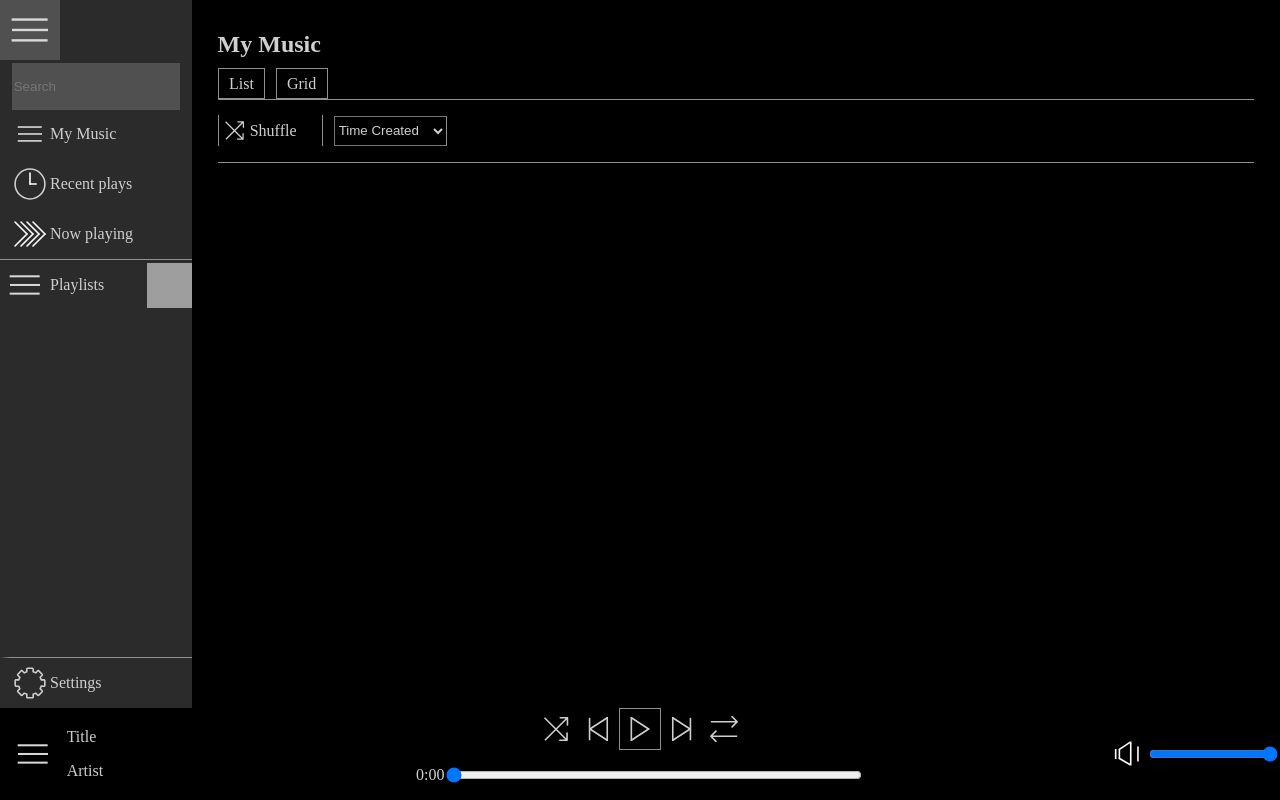
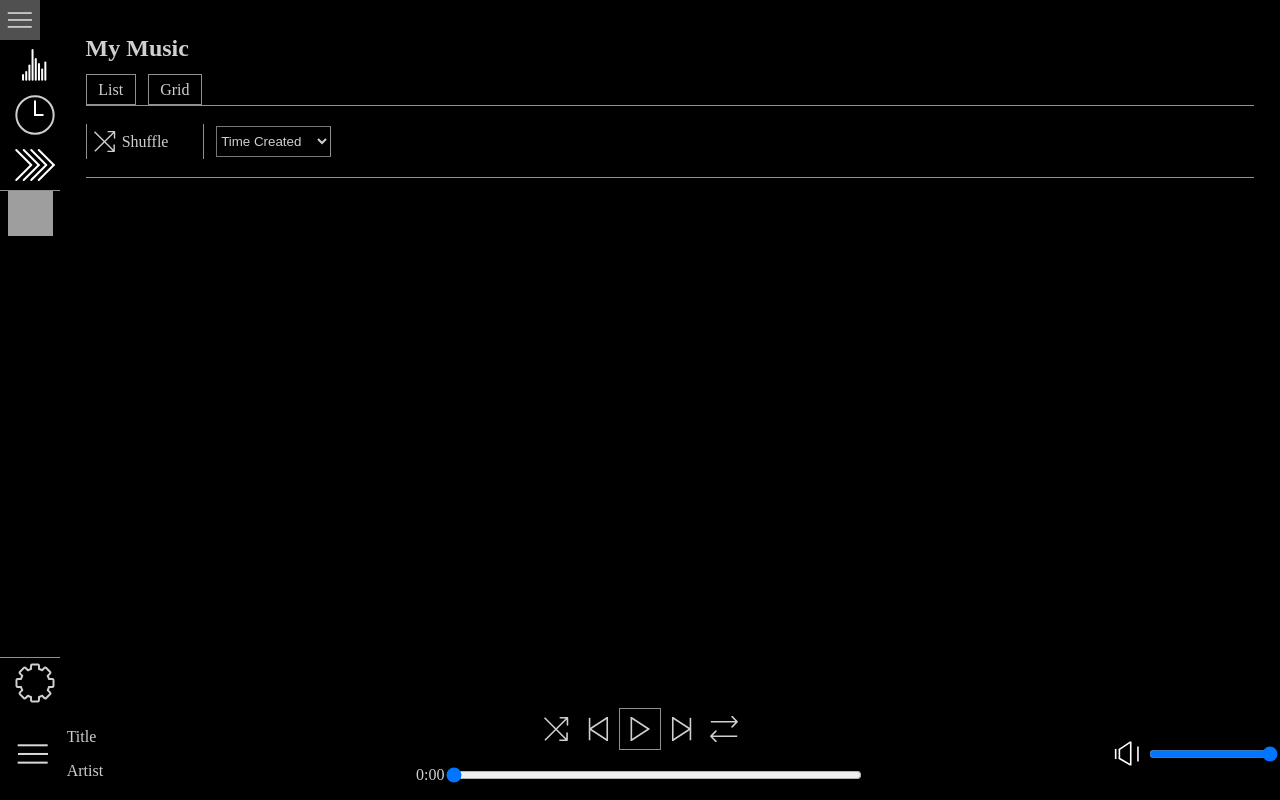
Before and after one commit to q-13t/Vinil-re, a React (Vite) app: page / in a window 1280 px wide. Both pictures are taken after a click on the picture 30 px from the left and 30 px from the top of the page. Built offline with nearby package versions, Linux system fonts and the light colour scheme; grey boxes are pictures that could not be loaded.

Commit message:
UPD: Side Menu

```diff
--- a/src/PlaylistPreview.jsx
+++ b/src/PlaylistPreview.jsx
@@ -1,14 +1,12 @@
 
 import playlistImg from "./assets/Playlist.svg";
 
-const PlaylistPreview = ({ playlist, navigateTo }) => {
+const PlaylistPreview = ({ playlist, navigateTo, small = false }) => {
 
     return (
-        <div id={playlist.path} key="PlayList" className="sideMenuButton" onClick={() => {
-            navigateTo(`/playlist?name=${playlist.name}&path=${playlist.path}`);
-        }}>
+        <div id={playlist.path} key="PlayList" className="sideMenuButton" onClick={() => { navigateTo(`/playlist?name=${playlist.name}&path=${playlist.path}`); }}>
             <img src={playlistImg} alt=""></img>
-            <p className="sideMenuText">{playlist.name.replace(/\..*/mg, "")}</p>
+            {!small && <p className="sideMenuText">{playlist.name.replace(/\..*/mg, "")}</p>}
         </div>
     );
 }
--- a/src/SideMenu.jsx
+++ b/src/SideMenu.jsx
@@ -6,25 +6,48 @@ import clockImg from "./assets/Clock.svg";
 import arrowsImg from "./assets/Arrows.svg";
 import XImg from "./assets/X.svg";
 import searchImg from "./assets/Search.svg";
-import { useState } from "react";
+import { useEffect, useState } from "react";
+import barsImg from "./assets/Bars.svg";
+
 const SideMenu = ({ openDialog, playlists, navigateTo }) => {
     let [search, setSearch] = useState("");
+    let [maximized, setMaximized] = useState(true);
+    useEffect(() => {
+        window.addEventListener("resize", () => {
+            if (window.innerWidth < 1200) {
+                setMaximized(false);
+            } else {
+                setMaximized(true);
+            }
+        })
+        return () => {
+            window.removeEventListener("resize", () => {
+                if (window.innerWidth < 1200) {
+                    setMaximized(false);
+                } else {
+                    setMaximized(true);
+                }
+            })
+        }
+    }, []);
+    return (
 
-
-    return (
+        <>
+            {maximized
+                ?
                 <div id="SideMenu">
-            <div>
-                <img id="sideMenuBurger" src={burgerImg} alt="" />
+                    < div >
+                        <img id="sideMenuBurger" src={burgerImg} alt="" onClick={() => { setMaximized(false); }} />
                         <div id="SearchBar">
-                    <input type="text" placeholder="Search" value={search} onChange={(e) => { setSearch(e.target.value); }} />
+                            <input id="search-Input" type="text" placeholder="Search" value={search} onChange={(e) => { setSearch(e.target.value); }} />
                             <img id="search-Search" style={{ display: search === "" ? "none" : "block" }} src={searchImg} alt={burgerImg} onClick={() => navigateTo(`/?display=Search Results&as=list&search-for=${search}`)}></img>
                             <img id="search-Clear" style={{ display: search === "" ? "none" : "block" }} src={XImg} alt={burgerImg} onClick={() => { setSearch(""); }} ></img>
                         </div>
-            </div>
+                    </div >
                     <div id="MainScrollable" >
 
                         <div id="My Music" className="sideMenuButton" onClick={() => navigateTo("/?display=My Music&as=list")}>
-                    <img src={burgerImg} alt=""></img>
+                            <img src={barsImg} alt={burgerImg}></img>
                             <p className="sideMenuText">My Music</p>
                         </div>
                         <div id="RecentList" className="sideMenuButton" onClick={() => navigateTo("/?display=Recent Plays&as=list")}>
@@ -54,7 +77,30 @@ const SideMenu = ({ openDialog, playlists, navigateTo }) => {
                         <img src={gearImg} alt=""></img>
                         <p className="sideMenuText">Settings</p>
                     </div>
+                </div >
+                :
+                <div id="SideMenu-small">
+                    <img id="sideMenuBurger" src={burgerImg} alt="" onClick={() => { setMaximized(true); }} />
+                    <div id="MainScrollable">
+                        <img src={barsImg} alt={burgerImg} className="sideMenuButton" onClick={() => navigateTo("/?display=My Music&as=list")}></img>
+                        <img src={clockImg} alt={burgerImg} className="sideMenuButton" onClick={() => navigateTo("/?display=Recent Plays&as=list")}></img>
+                        <img src={arrowsImg} alt={burgerImg} className="sideMenuButton" onClick={() => navigateTo("/?display=Current Play Queue&as=list")}></img>
+                        <div id="PlaylistsContainer">
+                            <div id="Playlists" style={{ justifyContent: "center" }}>
+                                <img id="AddPlayList" src={plusImg} alt="" onClick={openDialog}></img>
                             </div>
+
+                            <div id="PlaylistsList">
+                                {playlists && playlists.map((playlist) => (<PlaylistPreview key={playlist.name} playlist={playlist} navigateTo={navigateTo} small={true} />))}
+                            </div>
+                        </div>
+                    </div>
+                    <div id="Setting" >
+                        <img src={gearImg} alt={burgerImg} className="sideMenuButton" onClick={() => navigateTo("/settings")}></img>
+                    </div>
+                </div>
+            }
+        </>
     );
 };
 
--- a/src/index.css
+++ b/src/index.css
@@ -50,12 +50,18 @@ img {
     flex-direction: column;
 }
 
+#SideMenu-small {
+    display: flex;
+    flex-direction: column;
+}
+
 #sideMenuBurger {
-    height: 60px;
-    width: 60px;
+    height: 40px;
+    width: 40px;
     margin: 0%;
     padding: 0%;
 }
+
 
 .block {
     display: block;
@@ -483,16 +489,13 @@ select *:hover {
     display: grid;
     grid-auto-flow: dense;
     grid-template-columns: repeat(auto-fill, 180px);
-    grid-auto-rows: 30vh;
+    grid-auto-rows: auto;
     gap: 10px;
 }
 
 .mainGrid .song-el-container-grid {
     display: flex;
     flex-direction: column;
-    flex-wrap: wrap;
-    align-content: center;
-    align-items: center;
     justify-content: space-between;
     border: 1px solid var(--border-color);
     position: relative;
```
Also changed, not shown: src/assets/Bars.svg (added). Lines whose indentation alone changed are shown as unchanged.
